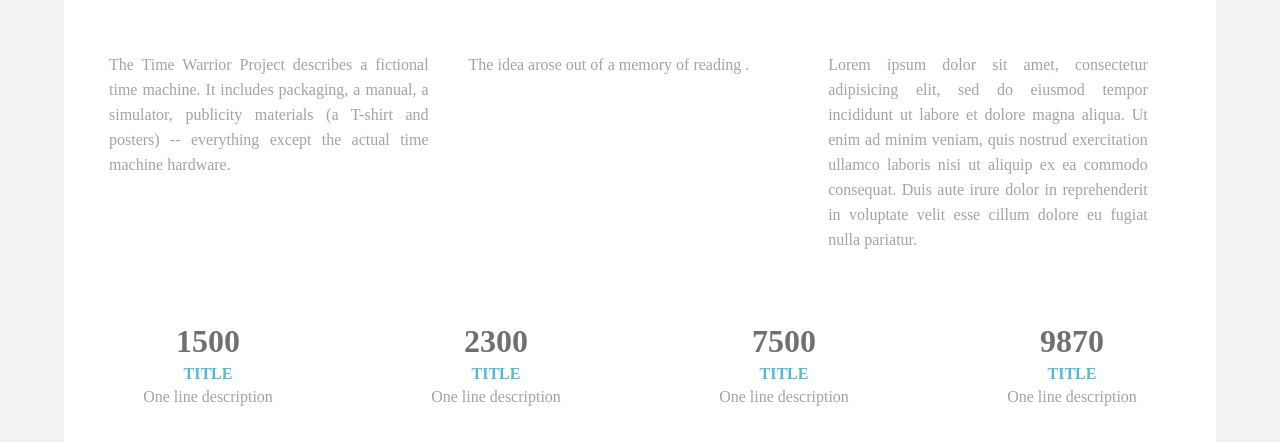
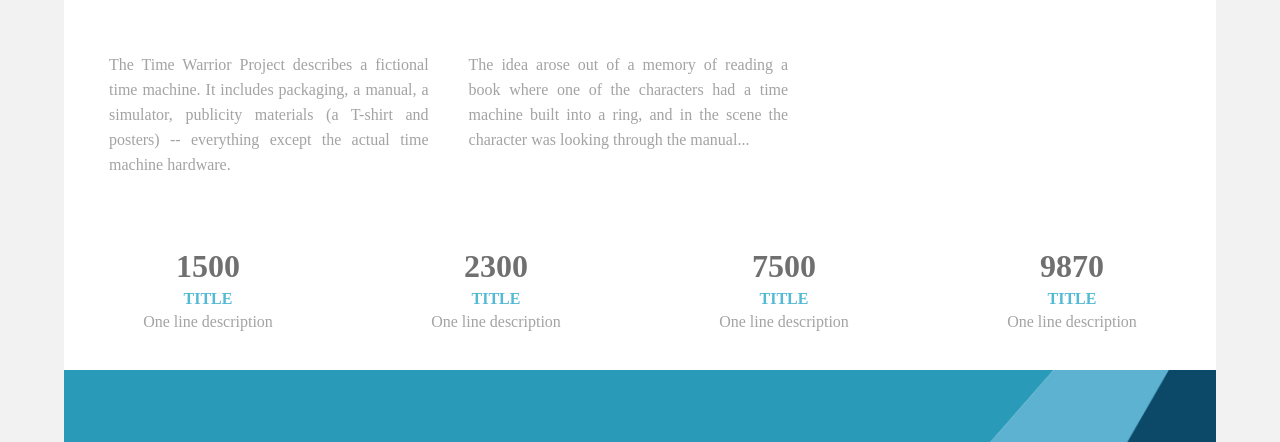
Before and after one commit to Komiksulo/timewarrior, a plain HTML site: page index.html in a window 1280 px wide. Shown: the part 354-796 px from the top of the page. Drawn offline with Linux system fonts and the light colour scheme.

Commit message:
Adjusting descriptive text in second section columns.

```diff
--- a/index.html
+++ b/index.html
@@ -39,8 +39,8 @@
   <section class="about" id="about">
     <h2 class="hidden">About</h2>
     <p class="text_column">The Time Warrior Project describes a fictional time machine. It includes packaging, a manual, a simulator, publicity materials (a T-shirt and posters) -- everything except the actual time machine hardware. </p>
-    <p class="text_column">The idea arose out of a memory of reading . </p>
-    <p class="text_column">Lorem ipsum dolor sit amet, consectetur adipisicing elit, sed do eiusmod tempor incididunt ut labore et dolore magna aliqua. Ut enim ad minim veniam, quis nostrud exercitation ullamco laboris nisi ut aliquip ex ea commodo consequat. Duis aute irure dolor in reprehenderit in voluptate velit esse cillum dolore eu fugiat nulla pariatur. </p>
+    <p class="text_column">The idea arose out of a memory of reading a book where one of the characters had a time machine built into a ring, and in the scene the character was looking through the manual...</p>
+    <p class="text_column"> </p>
   </section>
   <!-- Stats Gallery Section -->
   <div class="gallery">
```
